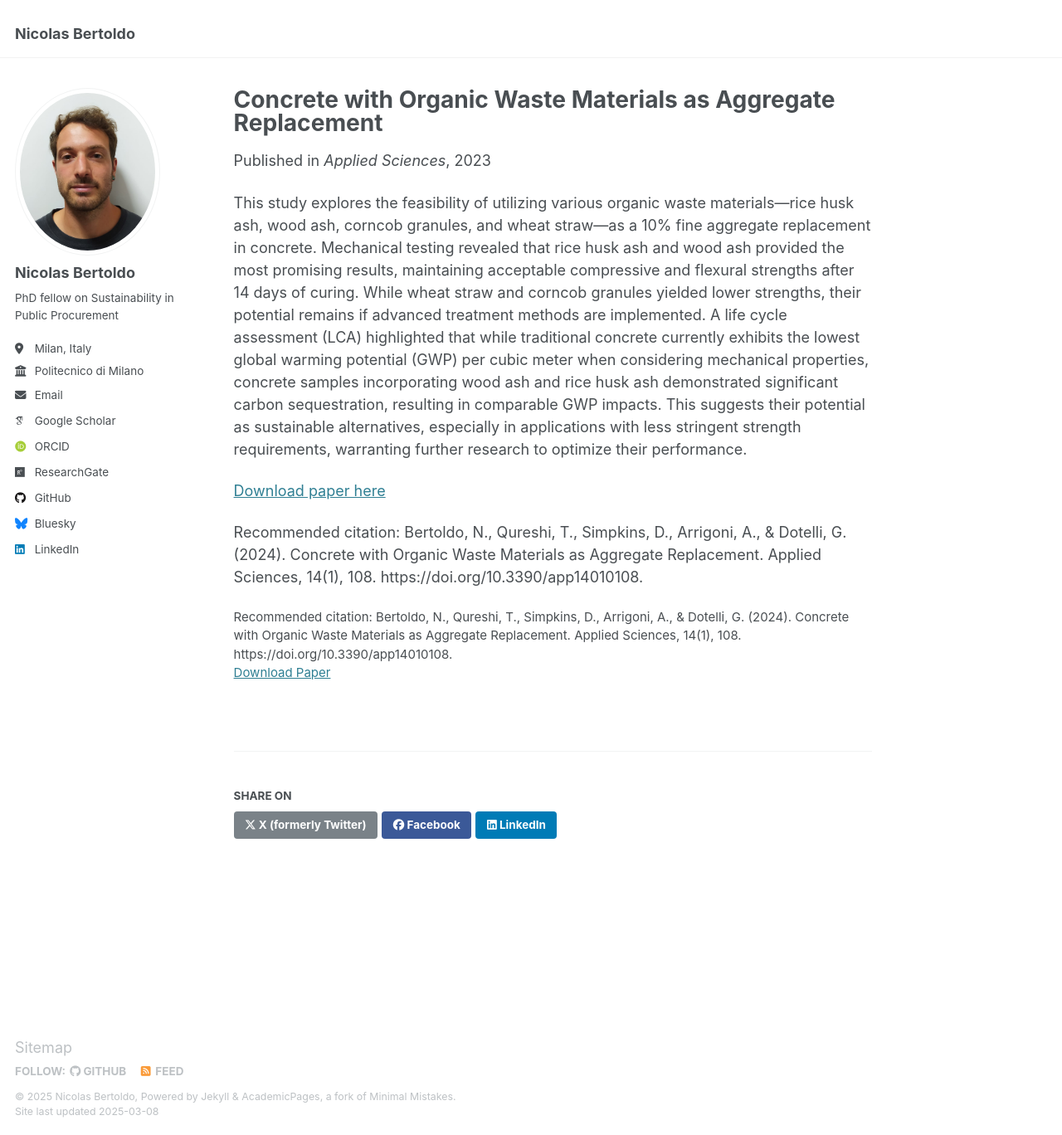
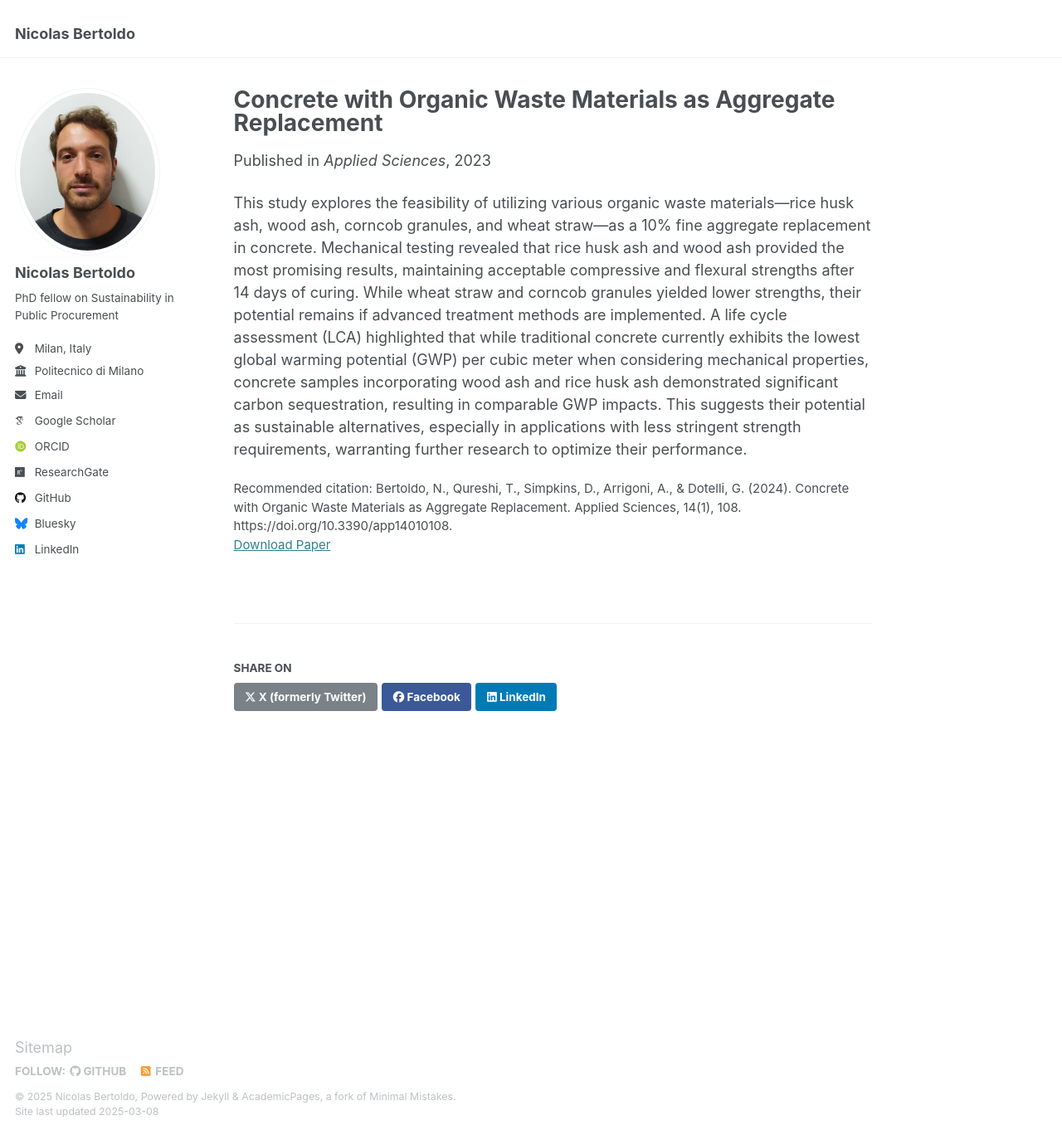
Before and after one commit to Nick-Bertoldo/Nick-Bertoldo.github.io, a Jekyll site: the page built from _publications/2023-12-21-OWC-lca.md, in a window 1280 px wide and 1368 px high. Shown: the whole window at 83% size. Built offline with Jekyll 4.4.1, drawn with Linux system fonts in a browser that asks for light colours; some web fonts are replaced.

Commit message:
Update publication entry and adjust execution counts in markdown_generator

```diff
--- a/_publications/2023-12-21-OWC-lca.md
+++ b/_publications/2023-12-21-OWC-lca.md
@@ -10,7 +10,3 @@ paperurl: 'http://nick-bertoldo.github.io/files/applsci-14-00108-v2.pdf'
 citation: 'Bertoldo, N., Qureshi, T., Simpkins, D., Arrigoni, A., &amp; Dotelli, G. (2024). Concrete with Organic Waste Materials as Aggregate Replacement. Applied Sciences, 14(1), 108. https://doi.org/10.3390/app14010108.'
 ---
 This study explores the feasibility of utilizing various organic waste materials—rice husk ash, wood ash, corncob granules, and wheat straw—as a 10% fine aggregate replacement in concrete. Mechanical testing revealed that rice husk ash and wood ash provided the most promising results, maintaining acceptable compressive and flexural strengths after 14 days of curing. While wheat straw and corncob granules yielded lower strengths, their potential remains if advanced treatment methods are implemented. A life cycle assessment (LCA) highlighted that while traditional concrete currently exhibits the lowest global warming potential (GWP) per cubic meter when considering mechanical properties, concrete samples incorporating wood ash and rice husk ash demonstrated significant carbon sequestration, resulting in comparable GWP impacts. This suggests their potential as sustainable alternatives, especially in applications with less stringent strength requirements, warranting further research to optimize their performance.
-
-[Download paper here](http://nick-bertoldo.github.io/files/applsci-14-00108-v2.pdf)
-
-Recommended citation: Bertoldo, N., Qureshi, T., Simpkins, D., Arrigoni, A., & Dotelli, G. (2024). Concrete with Organic Waste Materials as Aggregate Replacement. Applied Sciences, 14(1), 108. https://doi.org/10.3390/app14010108.
```
Also changed, not shown: 1 other file.
